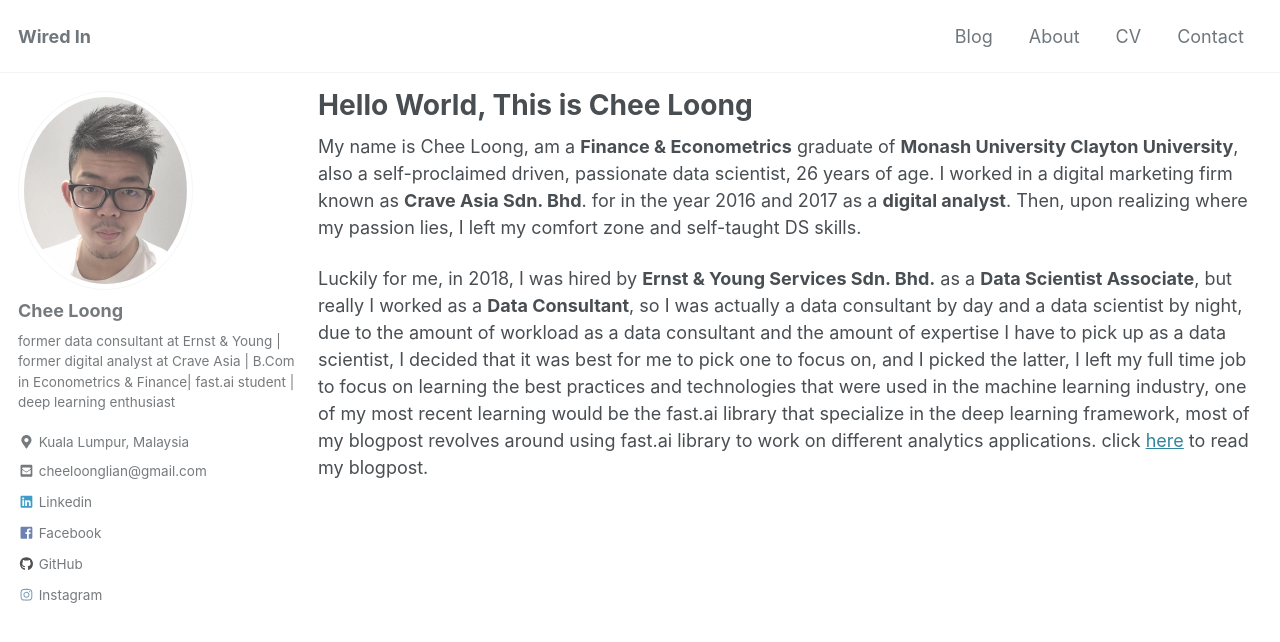
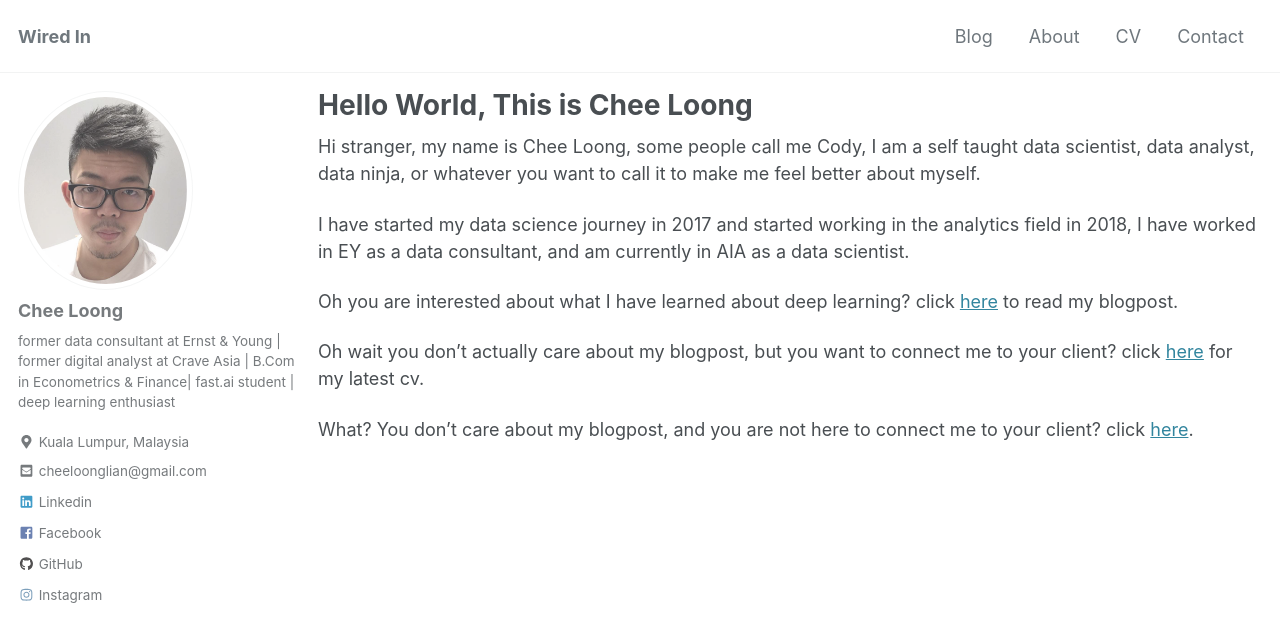
Before and after one commit to CheeLoong/CheeLoong.github.io, a Jekyll site: the page built from _pages/about.md, in a window 1280 px wide and 900 px high. Shown: the top 642 px of the window. Built offline with Jekyll 4.4.1, drawn with Linux system fonts in a browser that asks for light colours; cached includes are drawn as plain includes.

Commit message:
commit about me

```diff
--- a/_pages/about.md
+++ b/_pages/about.md
@@ -5,6 +5,13 @@
 header:
 ---
 
-My name is Chee Loong, am a **Finance & Econometrics** graduate of **Monash University Clayton University**, also a self-proclaimed driven, passionate data scientist, 26 years of age. I worked in a digital marketing firm known as **Crave Asia Sdn. Bhd**. for in the year 2016 and 2017 as a **digital analyst**. Then, upon realizing where my passion lies, I left my comfort zone and self-taught DS skills.
+Hi stranger, my name is Chee Loong, some people call me Cody, I am a self taught data scientist, data analyst, data ninja, or whatever you want to call it to make me feel better about myself.
 
-Luckily for me, in 2018, I was hired by **Ernst & Young Services Sdn. Bhd.** as a **Data Scientist Associate**, but really I worked as a **Data Consultant**, so I was actually a data consultant by day and a data scientist by night, due to the amount of workload as a data consultant and the amount of expertise I have to pick up as a data scientist, I decided that it was best for me to pick one to focus on, and I picked the latter, I left my full time job to focus on learning the best practices and technologies that were used in the machine learning industry, one of my most recent learning would be the fast.ai library that specialize in the deep learning framework, most of my blogpost revolves around using fast.ai library to work on different analytics applications. click [here](https://cheeloong.github.io/year-archive/) to read my blogpost.
+I have started my data science journey in 2017 and started working in the analytics field in 2018, I have worked in EY as a data consultant, and am currently in AIA as a data scientist.
+
+Oh you are interested about what I have learned about deep learning? click [here](https://cheeloong.github.io/year-archive/) to read my blogpost.
+
+Oh wait you don't actually care about my blogpost, but you want to connect me to your client? click [here]({{ site.url }}{{ site.baseurl }}/assets/cv/latest-cv.pdf) for my latest cv.
+
+
+What? You don't care about my blogpost, and you are not here to connect me to your client? click [here](https://www.youtube.com/watch?v=fWNaR-rxAic).
```
